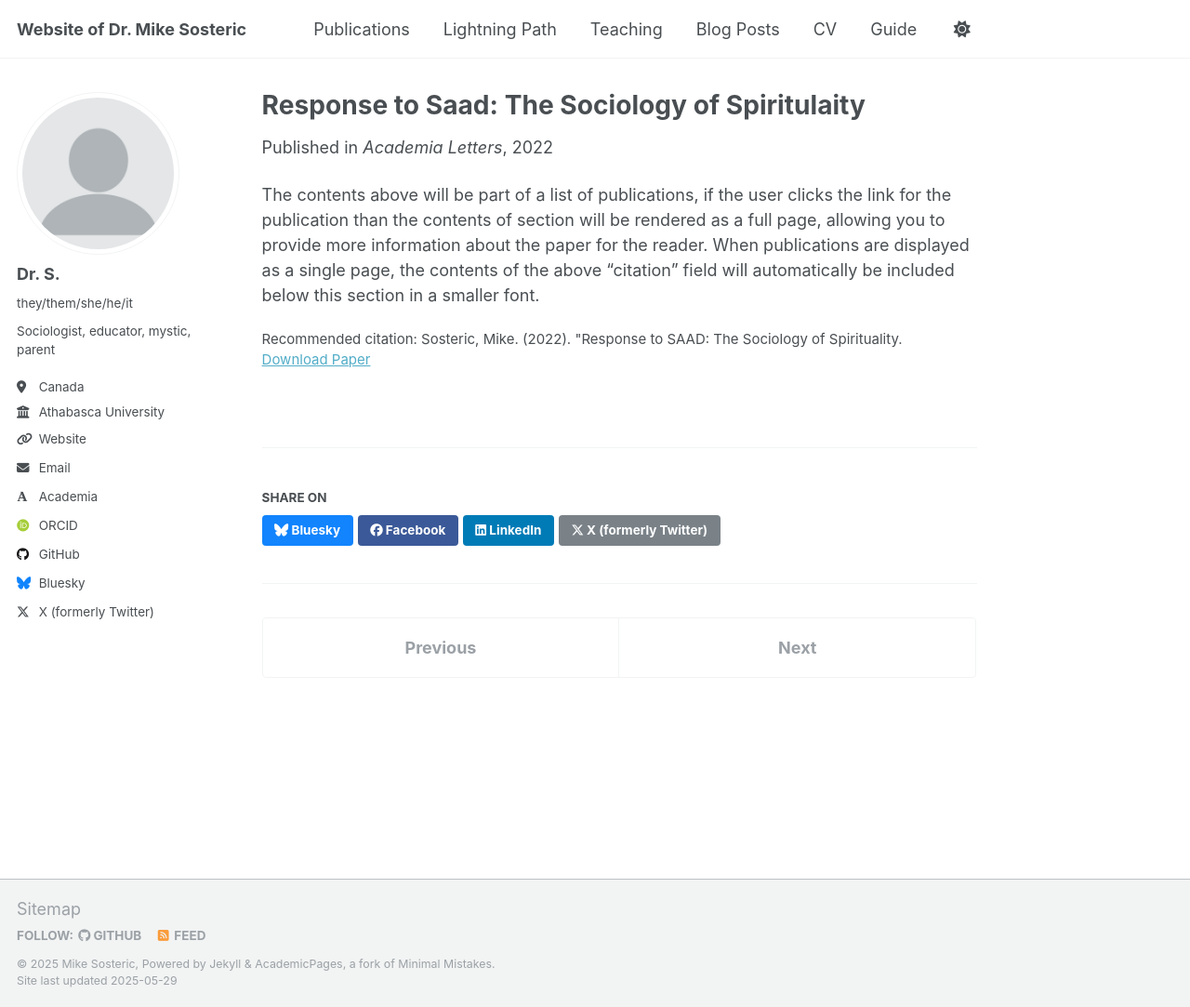
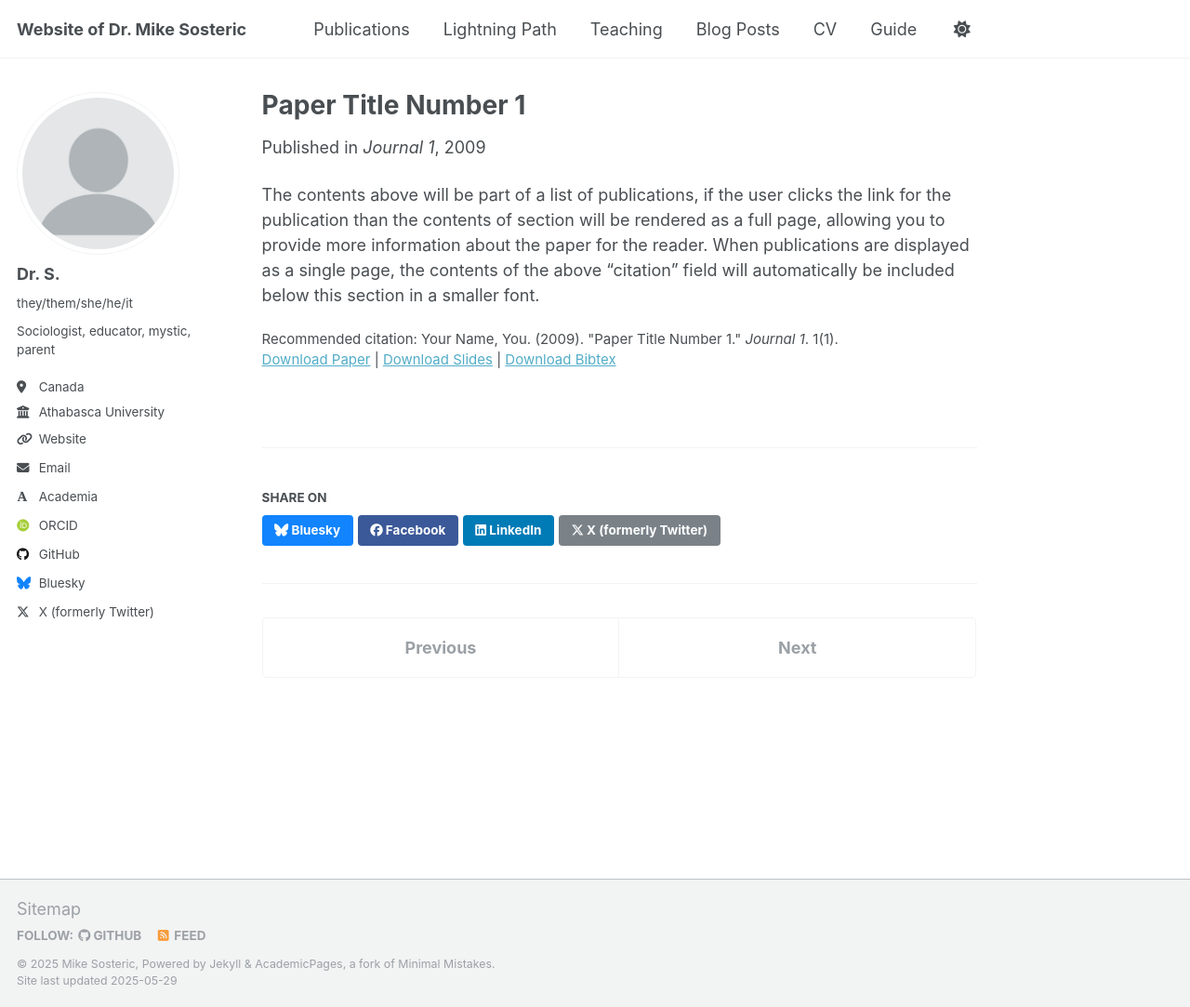
Before and after one commit to s1r0n/Dr.S, a Jekyll site: the page built from _publications/2009-10-01-paper-title-number-1.md, in a window 1280 px wide and 1083 px high. Shown: the whole window at 93% size. Built offline with Jekyll 4.4.1, drawn with Linux system fonts in a browser that asks for light colours; some web fonts are replaced; some of the changed lines change nothing that is shown.

Commit message:
Update 2022-response-to-saad.md

```diff
--- a/_publications/2022-response-to-saad.md
+++ b/_publications/2022-response-to-saad.md
@@ -2,7 +2,7 @@
 title: "Response to Saad: The Sociology of Spiritulaity"
 collection: publications
 category: manuscripts
-permalink: /publication/2009-10-01-paper-title-number-1
+permalink: /publication/2022-response-to-saad
 excerpt: 'This paper is about the number 1. The number 2 is left for future work.'
 date: 2022-1-1
 venue: 'Academia Letters'
```
